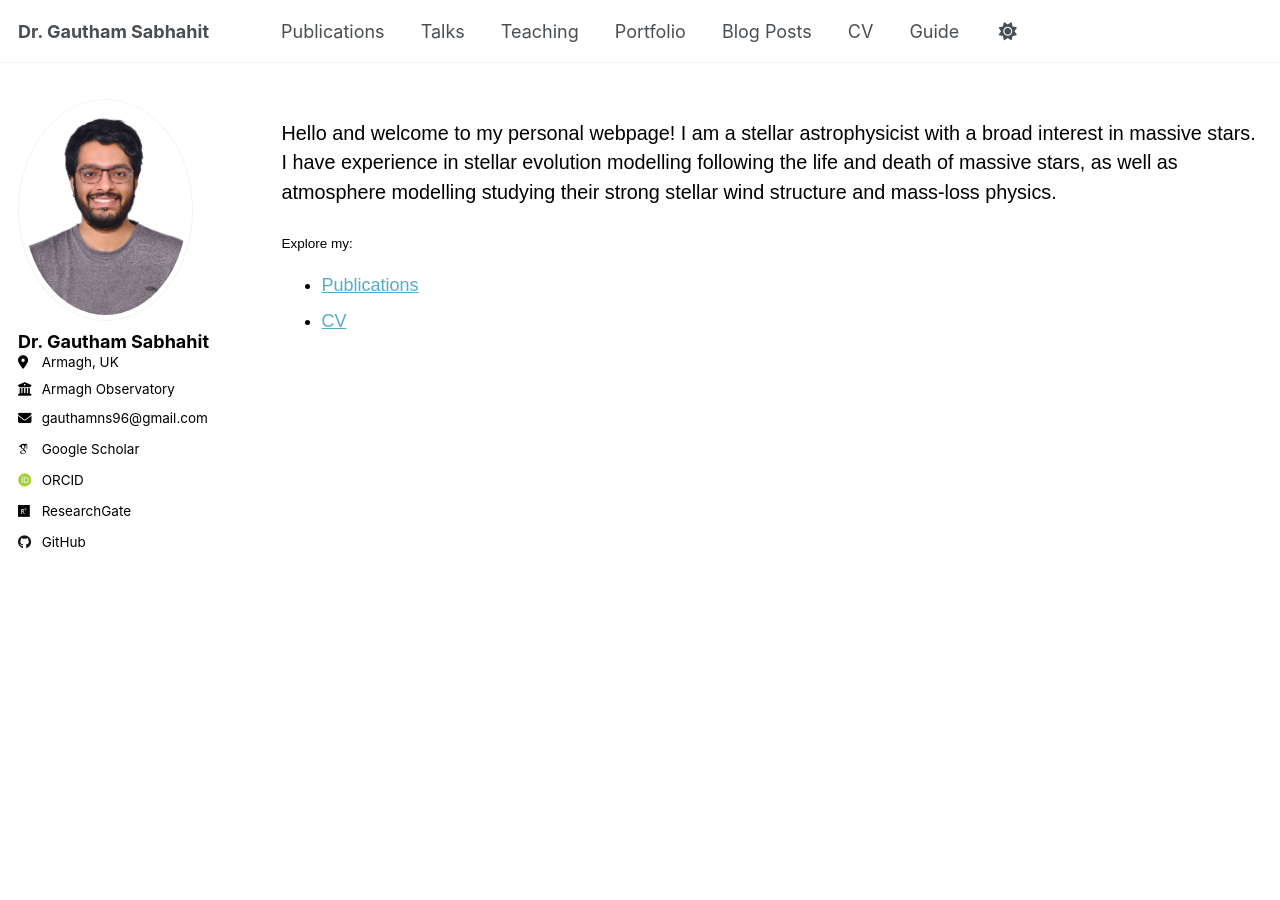
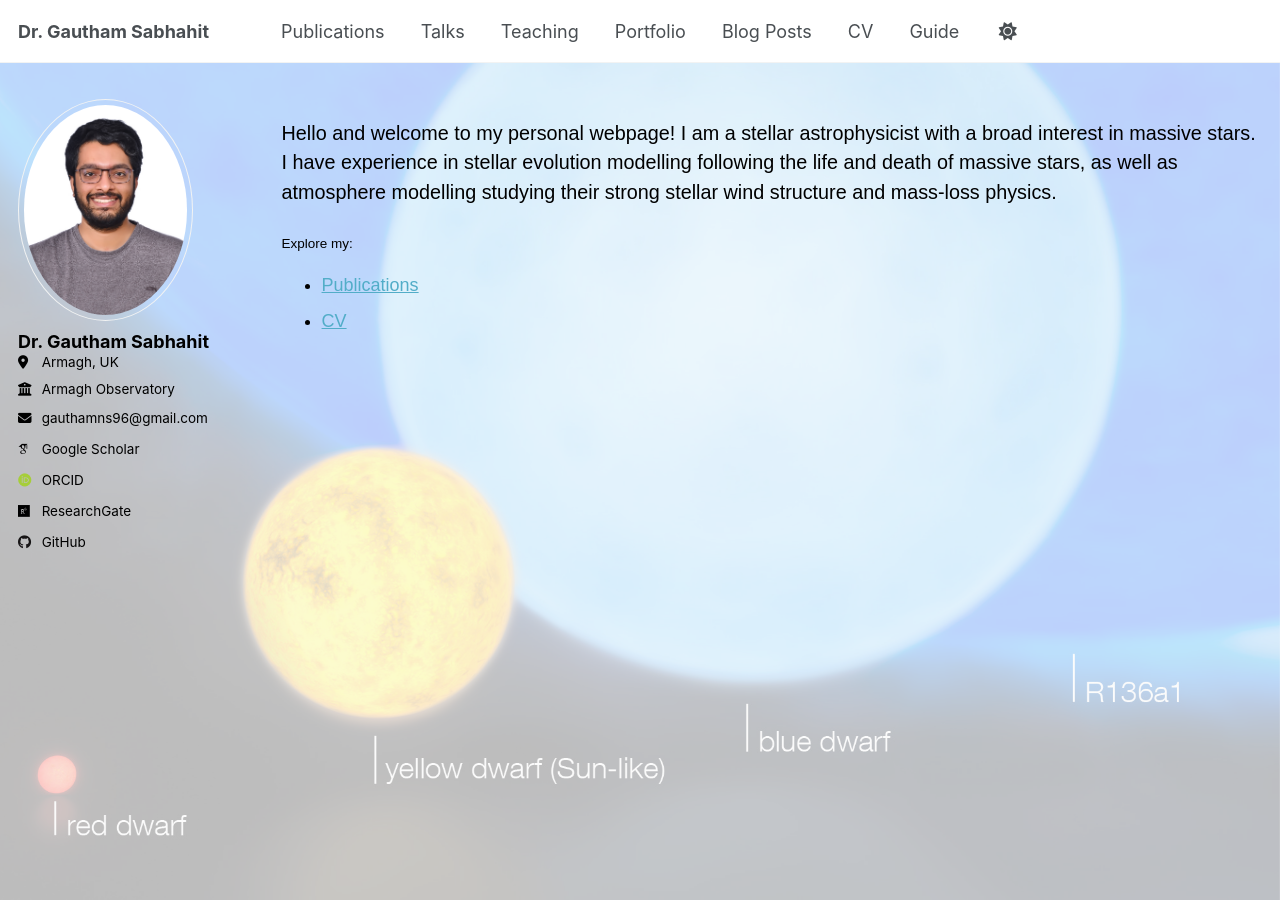
Before and after one commit to Mdot-com/mdot.com, a Jekyll site: the page built from index.md, in a window 1280 px wide and 900 px high. Built offline with Jekyll 4.4.1, drawn with Linux system fonts in a browser that asks for light colours; some web fonts are replaced.

Commit message:
Update index.md

```diff
--- a/index.md
+++ b/index.md
@@ -6,9 +6,15 @@ sidebar:
 ---
 
 <link rel="stylesheet" href="/assets/css/style.css">
-<div class="bg-container"></div>
 
+<!-- Background container -->
+<div class="bg-container">
+    <div class="bg-image" style="background-image: url('https://gautham-sabhahit.github.io/images/R136.png');"></div>
+    <div class="bg-image" style="background-image: url('https://gautham-sabhahit.github.io/images/R136a1_compare.png');"></div>
+    <div class="bg-image" style="background-image: url('https://gautham-sabhahit.github.io/images/OB.png');"></div>
+</div>
 
+<!-- Content of the page -->
 <p style="font-size: 1.1em;">Hello and welcome to my personal webpage! I am a stellar astrophysicist with a broad interest in massive stars. I have experience in stellar evolution modelling following the life and death of massive stars, as well as atmosphere modelling studying their strong stellar wind structure and mass-loss physics.</p>
 
 Explore my:
```
